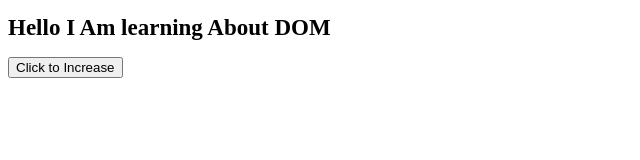
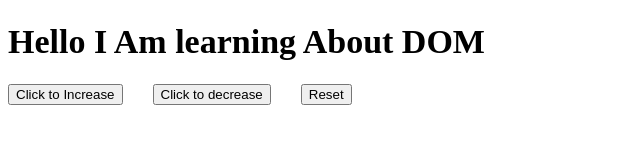
Before and after one commit to Abdullah8920/js, a plain HTML site: page DOM/index.html in a window 1280 px wide. Both pictures are taken after a click on the button "Click to Increase". Shown: the whole page, without its empty margins (0-640 px from the left). Drawn offline with Linux system fonts and the light colour scheme.

Commit message:
Your descriptive commit message

```diff
--- a/DOM/index.html
+++ b/DOM/index.html
@@ -8,8 +8,13 @@
 </head>
 
 <body>
-    <h1 style="font-size: 19px;">Hello I Am learning About DOM</h1>
-    <button id="increase">Click to Increase</button>
+    <h1 style="font-size: 30px;">Hello I Am learning About DOM</h1>
+    <div class="flex" style="gap: 30px;display: flex;">
+        <button id="increase">Click to Increase</button>
+        <button id="decrease">Click to decrease</button>
+        <button id="reset">Reset</button>
+
+    </div>
 
     <script src="index.js"></script>
 </body>
--- a/DOM/index.js
+++ b/DOM/index.js
@@ -1,11 +1,23 @@
-var btn = document.getElementById("increase");
+var btninc = document.getElementById("increase");
+var btndec = document.getElementById("decrease");
+var btnReset = document.getElementById("reset");
+
 // console.log(btn)
 
 var heading = document.querySelector("h1");
 // console.log(heading)
+var defaultSize = 30;
 
-btn.addEventListener("click", function inc() {
+btninc.addEventListener("click", function inc() {
     // alert("hello respone plz>>>>>>>>>>>>>>", inc)
     var currentsize = parseInt(heading.style.fontSize)
     heading.style.fontSize = (currentsize + 4) + "px";
 })
+btndec.addEventListener("click", function dec() {
+    var currentsize = parseInt(heading.style.fontSize)
+    heading.style.fontSize = (currentsize - 2) + "px";
+})
+
+btnReset.addEventListener("click", function reset() {
+    heading.style.fontSize = defaultSize + "px";
+});
```
